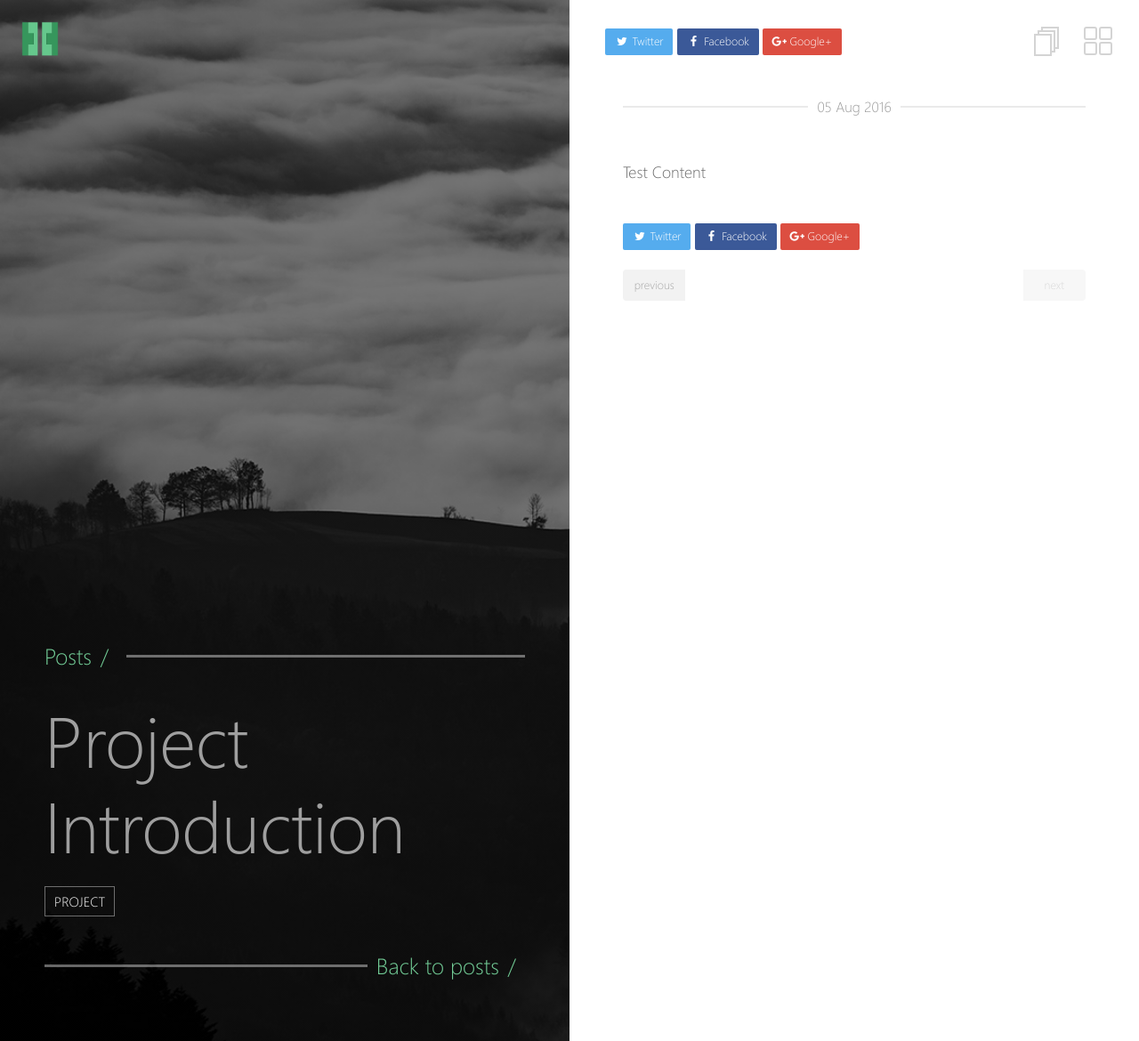
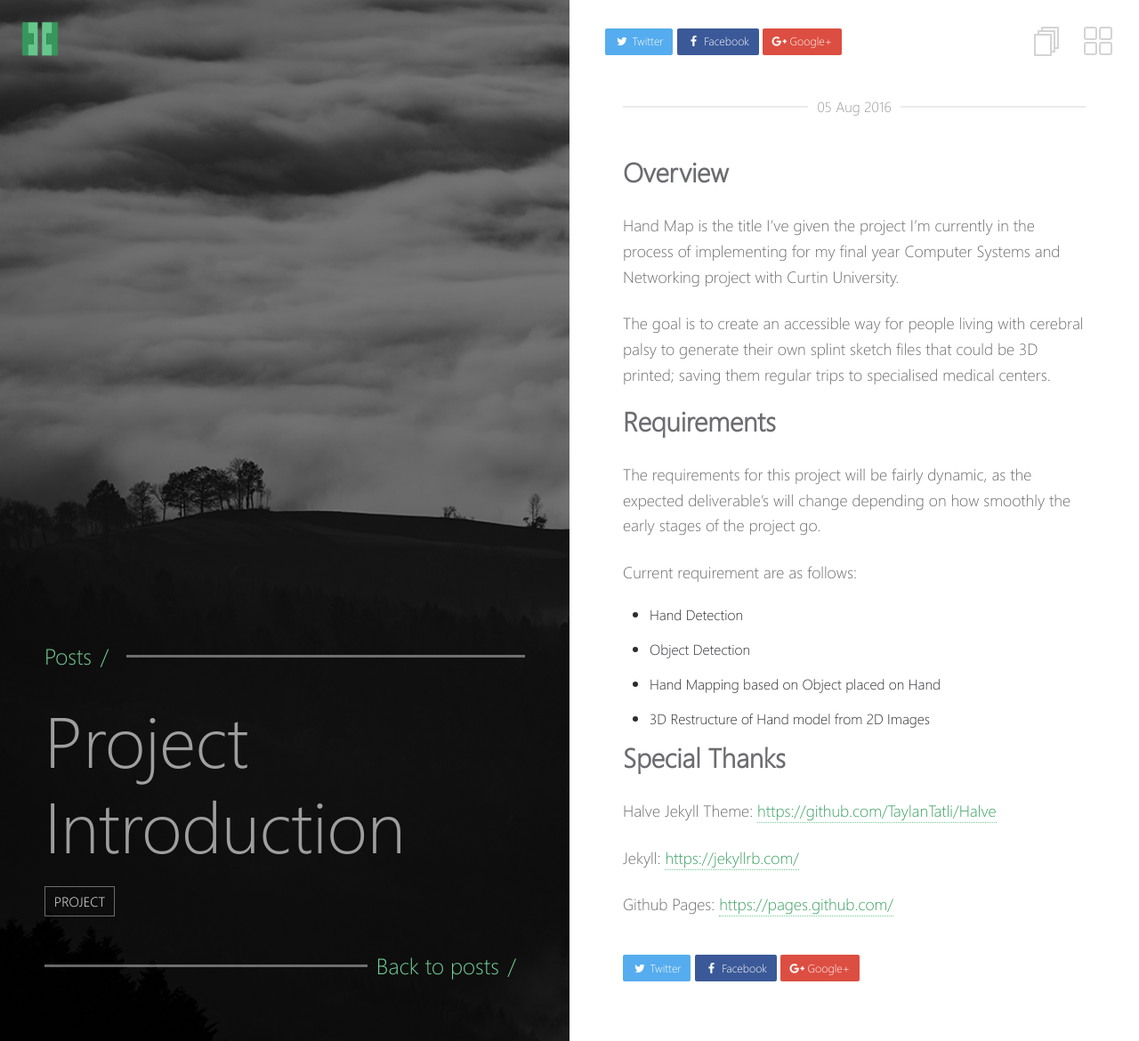
Before and after one commit to HandMap/HandMap.github.io, a Jekyll site: the page built from _posts/2016-08-05-project-introduction.markdown, in a window 1280 px wide. Shown: the whole page at 89% size. Built offline with Jekyll 4.4.1, drawn with Linux system fonts in a browser that asks for light colours.

Commit message:
Updated new project intro post

```diff
--- a/_config.yml
+++ b/_config.yml
@@ -33,17 +33,17 @@ sass:
 email:              nathan@glovers.id.au
 google.plus:        MrGloverDude
 twitter:            nathangloverAUS
-#facebook:           username
+#facebook:          username
 github:             t04glovern
 stackoverflow:      5443325/nathan-glover
 linkedin:           glovernathan
 #xing:              username
-#instagram:          username
+#instagram:         username
 #lastfm:            username
 #tumblr:            username
 #pinterest:         username
 #foursquare:        username
-#steam:              username
+#steam:             username
 #dribbble:          username
 #youtube:           username
 #soundcloud:        username
--- a/_posts/2016-08-05-project-introduction.markdown
+++ b/_posts/2016-08-05-project-introduction.markdown
@@ -7,4 +7,27 @@ tags:
 - project
 ---
 
-Test Content
+## Overview
+
+Hand Map is the title I've given the project I'm currently in the process of implementing for my final year Computer Systems and Networking project with Curtin University.
+
+The goal is to create an accessible way for people living with cerebral palsy to generate their own splint sketch files that could be 3D printed; saving them regular trips to specialised medical centers.
+
+## Requirements
+
+The requirements for this project will be fairly dynamic, as the expected deliverable's will change depending on how smoothly the early stages of the project go.
+
+Current requirement are as follows:
+
+ * Hand Detection
+ * Object Detection
+ * Hand Mapping based on Object placed on Hand
+ * 3D Restructure of Hand model from 2D Images
+
+## Special Thanks
+
+Halve Jekyll Theme: [https://github.com/TaylanTatli/Halve](https://github.com/TaylanTatli/Halve)
+
+Jekyll: [https://jekyllrb.com/](https://jekyllrb.com/)
+
+Github Pages: [https://pages.github.com/](https://pages.github.com/)
```
Also changed, not shown: _posts/2016-05-29-halve-theme.md (deleted, +0 -168 lines), index.md (+1 -1 lines), 7 other files.
